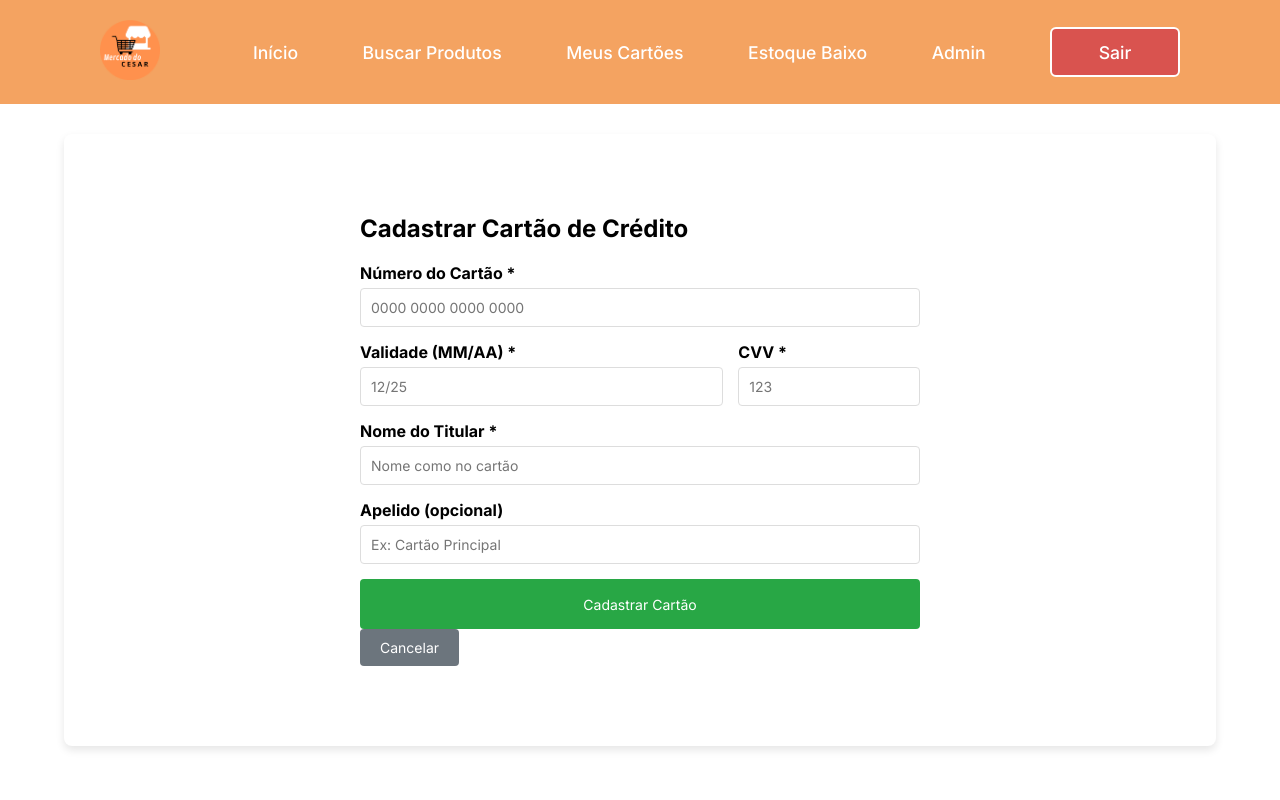
After one commit to GabrielNFR/Mercado-Cesar, a Django app: page /cartoes/cadastrar/ in a window 1280 px wide. The commit adds this page. Run offline with Django 5.2, Linux system fonts and the light colour scheme; a user stored in the database is signed in.

Commit message:
implementada história de cadastro de cartão

```diff
--- a/mercadocesar/admin.py
+++ b/mercadocesar/admin.py
@@ -1,5 +1,6 @@
 from django.contrib import admin
-from .models import Produto, Estoque, Armazem
+from .models import Produto, Estoque, Armazem, CartaoCredito
+
 admin.site.register(Produto)
 admin.site.register(Estoque)
 admin.site.register(Armazem)
--- /dev/null
+++ b/mercadocesar/static/css/cartao.css
@@ -0,0 +1,99 @@
+/* Estilos para páginas de cartão */
+.cartao {
+    max-width: 600px;
+    margin: 40px auto;
+    padding: 20px;
+}
+
+.cartao h2 {
+    margin-bottom: 20px;
+}
+
+.form-group {
+    margin-bottom: 15px;
+}
+
+.form-group label {
+    display: block;
+    margin-bottom: 5px;
+    font-weight: bold;
+}
+
+.form-group input {
+    width: 100%;
+    padding: 10px;
+    border: 1px solid #ddd;
+    border-radius: 4px;
+    font-size: 14px;
+    box-sizing: border-box;
+}
+
+.form-row {
+    display: grid;
+    grid-template-columns: 2fr 1fr;
+    gap: 15px;
+}
+
+.btn {
+    display: inline-block;
+    padding: 10px 20px;
+    background-color: #28a745;
+    color: white;
+    border: none;
+    border-radius: 4px;
+    cursor: pointer;
+    text-decoration: none;
+    font-size: 14px;
+    margin-right: 10px;
+}
+
+.btn:hover {
+    background-color: #218838;
+}
+
+.btn-secondary {
+    display: inline-block;
+    padding: 10px 20px;
+    background-color: #6c757d;
+    color: white;
+    border: none;
+    border-radius: 4px;
+    text-decoration: none;
+    font-size: 14px;
+}
+
+.btn-secondary:hover {
+    background-color: #5a6268;
+}
+
+.muted {
+    color: #666;
+    font-size: 12px;
+    margin-top: 15px;
+}
+
+/* Lista de cartões */
+.cartoes-lista {
+    display: grid;
+    gap: 15px;
+}
+
+.cartao-item {
+    display: flex;
+    justify-content: space-between;
+    align-items: center;
+    padding: 15px;
+    border: 1px solid #ddd;
+    border-radius: 8px;
+    background: linear-gradient(135deg, #667eea 0%, #764ba2 100%);
+    color: white;
+}
+
+.cartao-info strong {
+    font-size: 16px;
+}
+
+.cartao-validade {
+    font-size: 14px;
+    opacity: 0.9;
+}
--- a/mercadocesar/templates/base.html
+++ b/mercadocesar/templates/base.html
@@ -11,6 +11,7 @@
 
     <link rel="stylesheet" href="{% static 'css/testelogin.css' %}">
     <link rel="stylesheet" href="{% static 'css/buscar_itens.css' %}">
+    <link rel="stylesheet" href="{% static 'css/cartao.css' %}">
 
     <title>{% block title %}Mercado Cesar{% endblock %}</title>
 </head>
@@ -26,6 +27,7 @@
 
             {% if user.is_authenticated %}
                 <a href="{% url 'busca' %}">Buscar Produtos</a>
+                <a href="{% url 'listar_cartoes' %}">Meus Cartões</a>
 
                 {% if user.is_staff %}
                     <a href="{% url 'estoque_baixo' %}">Estoque Baixo</a>
--- /dev/null
+++ b/mercadocesar/templates/cadastrar_cartao.html
@@ -0,0 +1,56 @@
+{% extends 'base.html' %}
+{% load static %}
+
+{% block content %}
+<main class="cartao">
+    <h2>Cadastrar Cartão de Crédito</h2>
+
+    {% if messages %}
+        {% for message in messages %}
+            <p style="color: {% if message.tags == 'success' %}green{% else %}red{% endif %};">
+                {{ message }}
+            </p>
+        {% endfor %}
+    {% endif %}
+
+    <form method="POST">
+        {% csrf_token %}
+
+        <div class="form-group">
+            <label>Número do Cartão *</label>
+            <input type="text" name="numero_cartao" maxlength="19"
+                   placeholder="0000 0000 0000 0000" required>
+        </div>
+
+        <div class="form-row">
+            <div class="form-group">
+                <label>Validade (MM/AA) *</label>
+                <input type="text" name="validade" maxlength="5"
+                       placeholder="12/25" required>
+            </div>
+
+            <div class="form-group">
+                <label>CVV *</label>
+                <input type="text" name="cvv" maxlength="4"
+                       placeholder="123" required>
+            </div>
+        </div>
+
+        <div class="form-group">
+            <label>Nome do Titular *</label>
+            <input type="text" name="nome_titular"
+                   placeholder="Nome como no cartão" required>
+        </div>
+
+        <div class="form-group">
+            <label>Apelido (opcional)</label>
+            <input type="text" name="apelido"
+                   placeholder="Ex: Cartão Principal">
+        </div>
+
+        <button type="submit" class="btn">Cadastrar Cartão</button>
+        <a href="{% url 'listar_cartoes' %}" class="btn-secondary">Cancelar</a>
+
+    </form>
+</main>
+{% endblock %}
--- a/mercadocesar/urls.py
+++ b/mercadocesar/urls.py
@@ -1,9 +1,11 @@
 from django.urls import path
-from .views import pagina_inicial, register, estoque_baixo, buscar_itens
+from .views import pagina_inicial, register, estoque_baixo, buscar_itens, cadastrar_cartao, listar_cartoes
 
 urlpatterns = [
     path('', pagina_inicial, name='home'),
     path('register/', register, name='register'),
     path('estoque-baixo/', estoque_baixo, name='estoque_baixo'),
     path('busca/', buscar_itens, name= 'busca'),
+    path('cartoes/', listar_cartoes, name='listar_cartoes'),
+    path('cartoes/cadastrar/', cadastrar_cartao, name='cadastrar_cartao'),
 ]
--- a/mercadocesar/views.py
+++ b/mercadocesar/views.py
@@ -2,7 +2,9 @@ from django.contrib.auth.forms import UserCreationForm
 from django.contrib.auth.decorators import login_required, user_passes_test
 from django.shortcuts import render, redirect
 from django.db.models import Q
-from .models import Estoque, Produto
+from django.contrib import messages
+from .models import Estoque, Produto, CartaoCredito
+from .validators import validar_numero_cartao, validar_cvv, validar_validade, identificar_bandeira
 
 @login_required
 def pagina_inicial(request):
@@ -43,3 +45,132 @@ def buscar_itens(request):
     }
 
     return render(request, 'buscar_itens.html', contexto)
+
+
+@login_required
+def cadastrar_cartao(request):
+    """View para cadastro de cartão de crédito"""
+
+    if request.method == 'POST':
+        # Pegar dados do formulário
+        numero_cartao = request.POST.get('numero_cartao', '').strip()
+        nome_titular = request.POST.get('nome_titular', '').strip()
+        validade = request.POST.get('validade', '').strip()  # Formato MM/AA
+        cvv = request.POST.get('cvv', '').strip()
+        apelido = request.POST.get('apelido', '').strip()
+
+        # Lista de erros
+        erros = []
+
+        # Validar campos obrigatórios
+        if not numero_cartao:
+            erros.append("Número do cartão é obrigatório")
+        if not nome_titular:
+            erros.append("Nome do titular é obrigatório")
+        if not validade:
+            erros.append("Validade é obrigatória")
+        if not cvv:
+            erros.append("CVV é obrigatório")
+
+        # Processar validade (formato MM/AA)
+        mes_validade = None
+        ano_validade = None
+        if validade and '/' in validade:
+            partes = validade.split('/')
+            if len(partes) == 2:
+                mes_validade = partes[0].strip()
+                ano_validade = partes[1].strip()
+            else:
+                erros.append("Formato de validade inválido. Use MM/AA")
+        else:
+            erros.append("Formato de validade inválido. Use MM/AA")
+
+        # Se não há erros básicos, validar formato
+        if not erros and mes_validade and ano_validade:
+            # Validar número do cartão
+            valido, msg_erro = validar_numero_cartao(numero_cartao)
+            if not valido:
+                erros.append(msg_erro)
+
+            # Validar CVV
+            valido_cvv, msg_erro_cvv = validar_cvv(cvv)
+            if not valido_cvv:
+                erros.append(msg_erro_cvv)
+
+            # Validar validade
+            valido_validade, msg_erro_validade = validar_validade(mes_validade, ano_validade)
+            if not valido_validade:
+                erros.append(msg_erro_validade)
+
+            # Validar nome do titular
+            if len(nome_titular) < 3:
+                erros.append("Nome do titular deve ter pelo menos 3 caracteres")
+
+        # Se há erros, exibir mensagem de erro
+        if erros:
+            messages.error(request, "Dados do cartão inválidos. Verifique as informações e tente novamente.")
+            for erro in erros:
+                messages.warning(request, erro)
+            return render(request, 'cadastrar_cartao.html')
+
+        # Se passou nas validações, processar
+        # Limpar número do cartão
+        import re
+        numero_limpo = re.sub(r'[\s-]', '', numero_cartao)
+
+        # Pegar últimos 4 dígitos
+        ultimos_4 = numero_limpo[-4:]
+
+        # Identificar bandeira
+        bandeira = identificar_bandeira(numero_limpo)
+
+        # Ajustar ano se necessário (2 dígitos -> 4 dígitos)
+        ano_int = int(ano_validade)
+        if ano_int < 100:
+            ano_int += 2000
+
+        # Verificar se cartão já existe (mesmo usuário, mesmos últimos 4 dígitos, mesma bandeira)
+        cartao_existente = CartaoCredito.objects.filter(
+            usuario=request.user,
+            ultimos_4_digitos=ultimos_4,
+            bandeira=bandeira,
+            mes_validade=int(mes_validade),
+            ano_validade=ano_int
+        ).exists()
+
+        if cartao_existente:
+            messages.error(request, "Este cartão já está cadastrado na sua conta.")
+            contexto = {
+                'nome_titular': nome_titular,
+                'mes_validade': mes_validade,
+                'ano_validade': ano_validade,
+                'apelido': apelido,
+            }
+            return render(request, 'cadastrar_cartao.html', contexto)
+
+        # Salvar cartão
+        CartaoCredito.objects.create(
+            usuario=request.user,
+            bandeira=bandeira,
+            ultimos_4_digitos=ultimos_4,
+            mes_validade=int(mes_validade),
+            ano_validade=ano_int,
+            apelido=apelido if apelido else None
+        )
+
+        messages.success(request, "Cartão cadastrado com sucesso.")
+        return redirect('listar_cartoes')
+
+    return render(request, 'cadastrar_cartao.html')
+
+
+@login_required
+def listar_cartoes(request):
+    """View para listar cartões do usuário"""
+    cartoes = CartaoCredito.objects.filter(usuario=request.user).order_by('-id')
+
+    contexto = {
+        'cartoes': cartoes
+    }
+
+    return render(request, 'listar_cartoes.html', contexto)
```
Also changed, not shown: mercadocesar/models.py (+20 -0 lines), mercadocesar/templates/listar_cartoes.html (added, +43 -0 lines), mercadocesar/validators.py (added, +98 -0 lines), db.sqlite3, mercadocesar/migrations/0011_cartaocredito.py (added), mercadocesar/selenium/e2e/teste_cartao.py (added).
